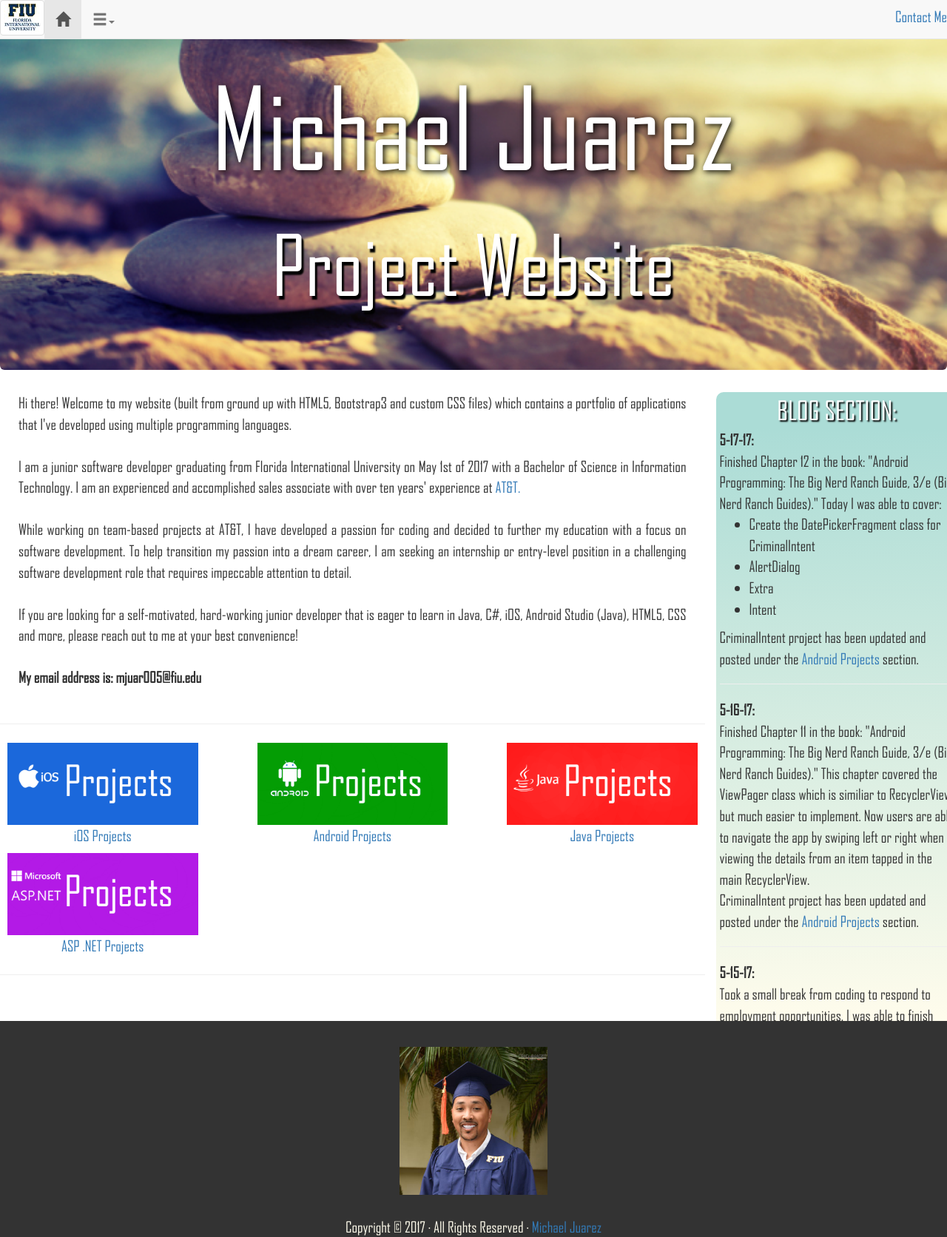
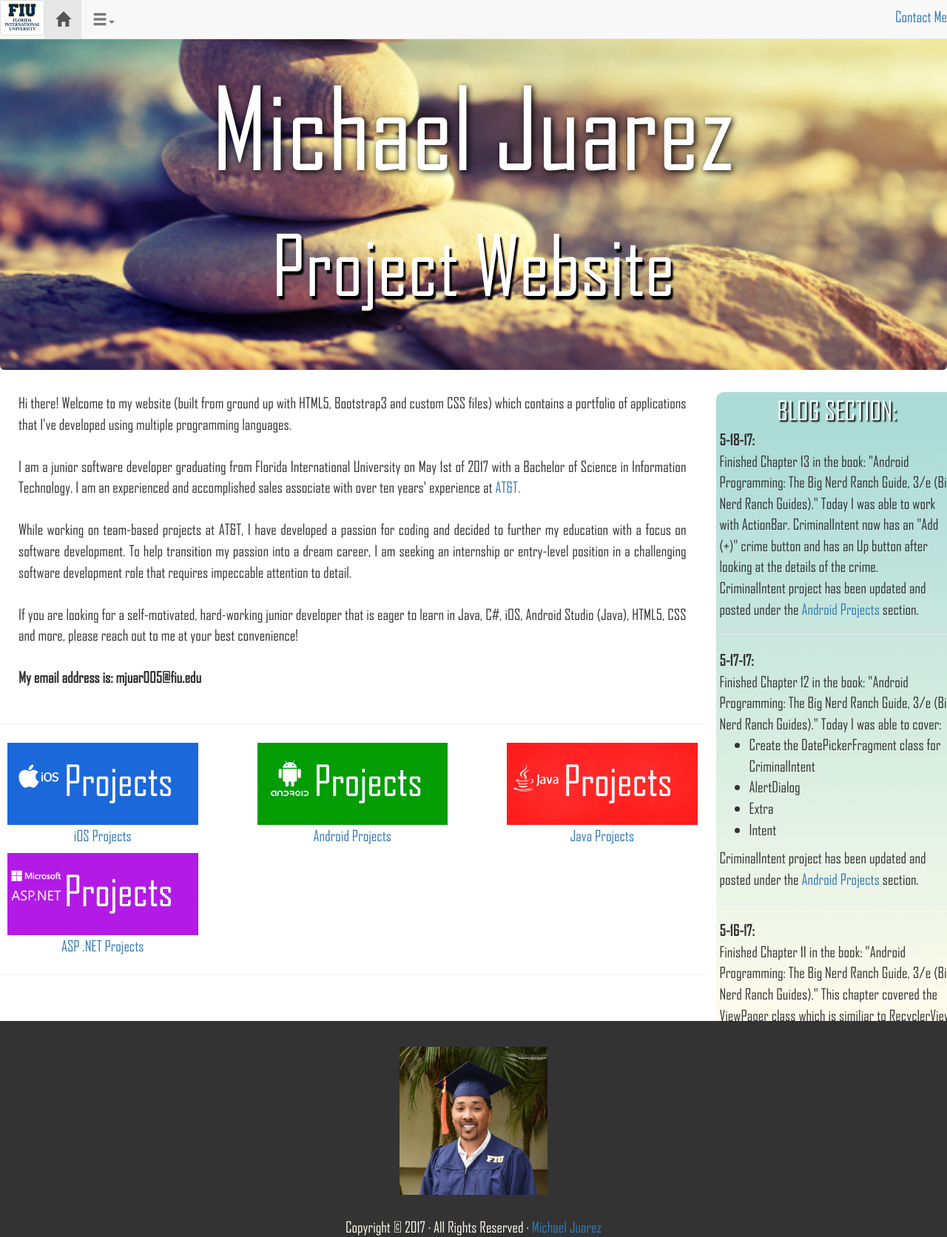
Before and after one commit to MikeJuarez/MikeJuarez.github.io, a Jekyll site: the page index.html, which Jekyll copies as it is, in a window 1280 px wide. Shown: the whole page at 74% size. Built offline with Jekyll 4.4.1, drawn with Linux system fonts in a browser that asks for light colours.

Commit message:
updated index and android projects

```diff
--- a/Android Projects.html
+++ b/Android Projects.html
@@ -81,7 +81,7 @@
     <div class="roundcornersAndroidGreen">
     <div class="center">
     <b>
-     *5-7-17 through 5-17-17* <br/>
+     *5-7-17 through 5-18-17* <br/>
      Criminal Intent
      </b><br/>
     </div>
@@ -105,6 +105,7 @@
    		<li>ViewPager and PagerAdapter (5-16-17)</li>
    		<li>AlertDialog (5-17-17)</li>
    		<li>DatePicker (5-17-17)</li>
+   		<li>ActionBar (5-18-17)</li>
     </ul>
     </div>
     </div>
--- a/index.html
+++ b/index.html
@@ -132,6 +132,11 @@
   </div>
   <div class="row">
   <div class="col-scollable-y">
+
+  <b>5-18-17:</b><br/>
+   Finished Chapter 13 in the book: "Android Programming: The Big Nerd Ranch Guide, 3/e (Big Nerd Ranch Guides)."  Today I was able to work with ActionBar.  CriminalIntent now has an "Add (+)" crime button and has an Up button after looking at the details of the crime.<br/>
+   CriminalIntent project has been updated and posted under the <a href="Android Projects">Android Projects</a> section.
+  <hr>
 
   <b>5-17-17:</b><br/>
    Finished Chapter 12 in the book: "Android Programming: The Big Nerd Ranch Guide, 3/e (Big Nerd Ranch Guides)."  Today I was able to cover:
```
